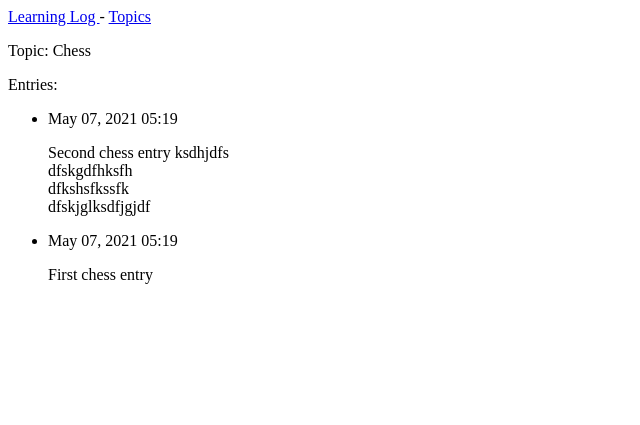
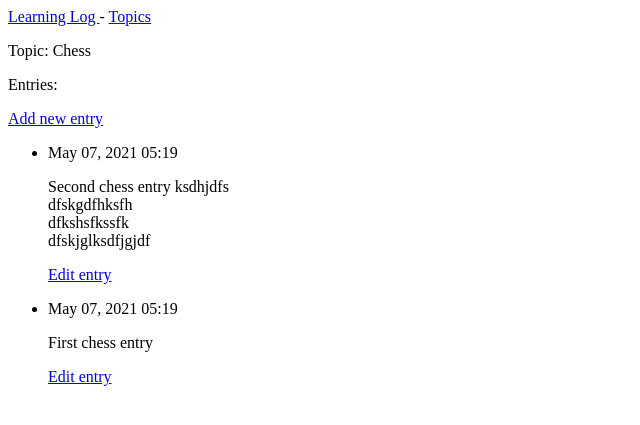
Before and after one commit to noobul/learning_log, a Django app: page /topics/1/ in a window 1280 px wide. Shown: the top 425 px of the page, without its empty margins (0-640 px from the left). Run offline with Django 3.2, Linux system fonts and the light colour scheme; data comes from the database, SQL or seed files in the repository; both versions use the stored data as it was after the commit.

Commit message:
new stuff

```diff
--- a/learning_logs/templates/learning_logs/topic.html
+++ b/learning_logs/templates/learning_logs/topic.html
@@ -5,14 +5,22 @@
 <p>Topic: {{ topic }}</p>
 
 <p>Entries:</p>
+
+<p>
+    <a href="{% url 'learning_logs:new_entry' topic.id %}">Add new entry</a>
+</p>
+
 <ul>
 {% for entry in entries %}
     <li>
         <p>{{ entry.date_added|date:'M d, Y H:i' }}</p>
         <p>{{ entry.text|linebreaks }}</p>
+        <p>
+            <a href="{% url 'learning_logs:edit_entry' entry.id %}">Edit entry</a>
+        </p>
     </li>
 {% empty %}
-    <li>There are no entries fir this topic yet.</li>
+    <li>There are no entries for this topic yet.</li>
 {% endfor %}
 </ul>
 
--- a/learning_logs/templates/learning_logs/topics.html
+++ b/learning_logs/templates/learning_logs/topics.html
@@ -14,4 +14,6 @@
     {% endfor %}
 </ul>
 
+<a href ="{% url 'learning_logs:new_topic' %}">Add a new topic</a>
+
 {% endblock content%}
--- a/learning_logs/urls.py
+++ b/learning_logs/urls.py
@@ -10,6 +10,12 @@ urlpatterns = [
     path('', views.index, name='index'),
     # Page shows all topics
     path('topics/', views.topics, name='topics'),
-    #Detail page for a single topic
+    # Detail page for a single topic
     path ('topics/<int:topic_id>/', views.topic, name='topic'),
+    # Page for adding new topic
+    path('new_topic/', views.new_topic, name='new_topic'),
+    # Page for adding new entry
+    path('new_entry/<int:topic_id>/', views.new_entry, name='new_entry'),
+    # Path for editing entry
+    path('edit_entry/<int:entry_id>/', views.edit_entry, name='edit_entry'),
 ]
--- a/learning_logs/views.py
+++ b/learning_logs/views.py
@@ -1,6 +1,7 @@
-from django.shortcuts import render
+from django.shortcuts import render, redirect
 
-from .models import Topic
+from .models import Topic, Entry
+from .forms import TopicForm, EntryForm
 
 # Create your views here.
 def index(request):
@@ -19,3 +20,58 @@ def topic(request, topic_id):
     entries = topic.entry_set.order_by('-date_added')
     context = {'topic': topic, 'entries': entries}
     return render(request, 'learning_logs/topic.html', context)
+
+def new_topic(request):
+    """Add a new topic."""
+    if request.method != 'POST':
+        # No data submited; create a blank form.
+        form = TopicForm()
+    else:
+        # POST data submitted; process data.
+        form = TopicForm(data=request.POST)
+        if form.is_valid():
+            form.save()
+            return redirect('learning_logs:topics')
+
+    # Display a blank or invalid form.
+    context = {'form': form}
+    return render(request, 'learning_logs/new_topic.html', context)
+
+def new_entry(request, topic_id):
+    """Add new entry for a particular topic."""
+    topic = Topic.objects.get(id=topic_id)
+
+    if request.method != 'POST':
+        # No data submited; create a blank form.
+        form = EntryForm()
+    else:
+        # POST data submitted; process data.
+        form = EntryForm(data=request.POST)
+        if form.is_valid():
+            new_entry = form.save(commit=False)
+            new_entry.topic = topic
+            new_entry.save()
+            return redirect('learning_logs:topic', topic_id=topic_id)
+
+    # Display a blank invalid form.
+    context = {'topic':topic, 'form': form}
+    return render(request, 'learning_logs/new_entry.html', context)
+
+def edit_entry(request, entry_id):
+    """Edit an exiting entry."""
+    entry = Entry.objects.get(id=entry_id)
+    topic = entry.topic
+
+    if request.method != 'POST':
+        # Initial request, pre-fill form with the corrent entry.
+        form = EntryForm(instance=entry)
+
+    else:
+        # POST data submoted; process data
+        form = EntryForm(instance=entry, data=request.POST)
+        if form.is_valid():
+            form.save()
+            return redirect('learning_logs:topic', topic_id=topic.id)
+
+    context = {'entry': entry, 'topic': topic, 'form': form}
+    return render(request, 'learning_logs/edit_entry.html', context)
```
Also changed, not shown: learning_logs/forms.py (added, +16 -0 lines), learning_logs/templates/learning_logs/edit_entry.html (added, +15 -0 lines), learning_logs/templates/learning_logs/new_entry.html (added, +14 -0 lines), learning_logs/templates/learning_logs/new_topic.html (added, +12 -0 lines), db.sqlite3.
